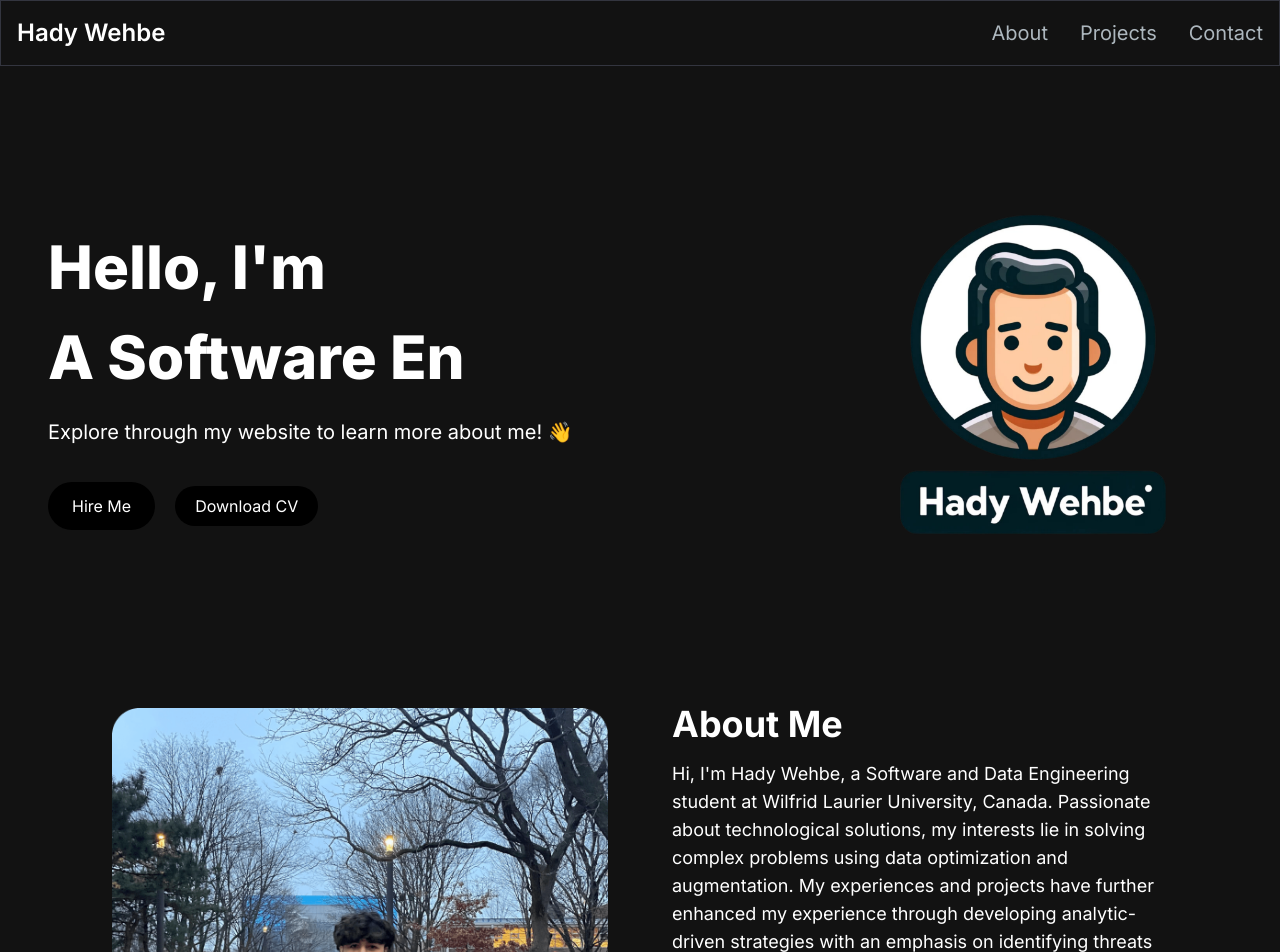
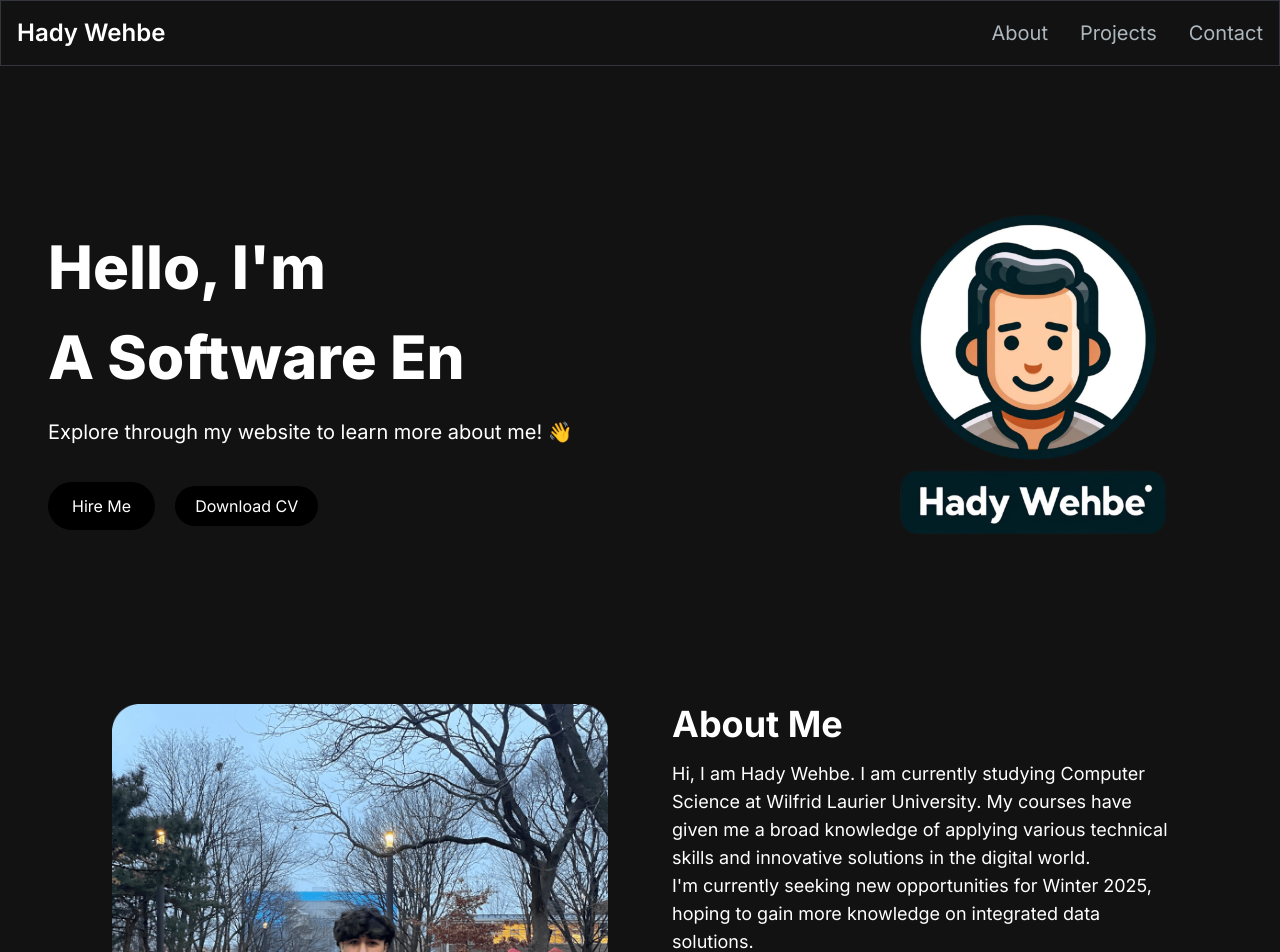
Before and after one commit to champhadh/hadyswebsite, a Next.js app: page / in a window 1280 px wide. Shown: the top 952 px of the page. Built offline with nearby package versions, Linux system fonts and the light colour scheme.

Commit message:
commit message

```diff
--- a/src/app/components/AboutSection.jsx
+++ b/src/app/components/AboutSection.jsx
@@ -57,11 +57,9 @@ const AboutSection = () => {
         <div className="mt-4 md:mt-0 text-left flex flex-col h-full">
           <h2 className="text-4xl font-bold text-white mb-4">About Me</h2>
           <p className="text-base lg:text-lg">
-            Hi, I&apos;m Hady Wehbe, a Software and Data Engineering student at Wilfrid Laurier University, Canada. Passionate about technological solutions, my interests lie in solving complex problems using data optimization and augmentation. My experiences and projects have further enhanced my experience through developing analytic-driven strategies with an emphasis on identifying threats and refining systematic solutions.
+          Hi, I am Hady Wehbe. I am currently studying Computer Science at Wilfrid Laurier University. My courses have given me a broad knowledge of applying various technical skills and innovative solutions in the digital world.
             <br />
-            Beyond Academics, I&apos;m an avid soccer fan and bodybuilding enthusiast, valuing strategy and discipline. Feel free to connect with me to learn more about my skills and experiences or if you&apos;re looking for advice on bodybuilding!
-            <br />
-            I&apos;m currently seeking new opportunities for Summer 2024, hoping to gain more knowledge on integrated data solutions.
+            I&apos;m currently seeking new opportunities for Winter 2025, hoping to gain more knowledge on integrated data solutions.
           </p>
           <div className="flex flex-row justify-start mt-8">
             {TAB_DATA.map((tabData) => (
```
